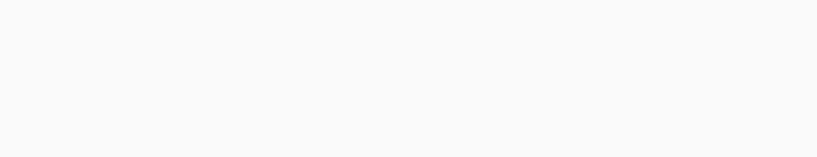
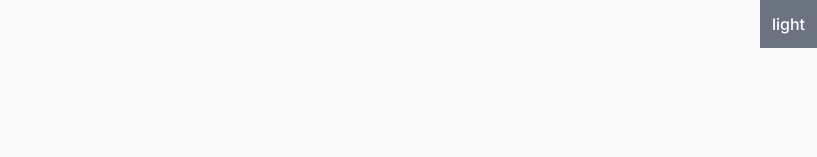
Before and after one commit to luandersonalvesdev/github-search, a Next.js app: page / in a window 1280 px wide. Shown: the top 157 px of the page, without its empty margins (463-1280 px from the left). Built offline with nearby package versions, Linux system fonts and the light colour scheme; grey boxes are pictures that could not be loaded.

Commit message:
feat: added dark mode

```diff
--- /dev/null
+++ b/app/components/DarkTheme.jsx
@@ -0,0 +1,32 @@
+'use client';
+
+import { useState } from 'react';
+
+export default function DarkTheme() {
+  const [theme, setTheme] = useState('light');
+
+  const toggleTheme = () => {
+    if (theme !== 'dark') {
+      document.documentElement.classList.add('dark');
+      setTheme('dark');
+      return;
+    }
+    document.documentElement.classList.remove('dark');
+    setTheme('light');
+  };
+
+  return (
+    <button
+      className="
+      p-3
+      absolute
+      top-0
+      right-0
+      text-white
+      bg-gray-500"
+      onClick={ toggleTheme }
+    >
+      { theme }
+    </button>
+  );
+}
--- a/app/layout.jsx
+++ b/app/layout.jsx
@@ -1,6 +1,7 @@
 import PropTypes from 'prop-types';
 import { GithubUserContextProvider } from './context/GithubUserContext';
 import { CurrentSearchContextProvider } from './context/CurrentSearchContext';
+import DarkTheme from './components/DarkTheme';
 import './globals.css';
 
 export const metadata = {
@@ -10,8 +11,9 @@ export const metadata = {
 
 export default function RootLayout({ children }) {
   return (
-    <html lang="en" className="bg-zinc-50">
-      <body>
+    <html lang="pt-br">
+      <body className="bg-zinc-50 dark:bg-zinc-900 relative duration-200">
+        <DarkTheme />
         <GithubUserContextProvider>
           <CurrentSearchContextProvider>
             {children}
--- a/tailwind.config.js
+++ b/tailwind.config.js
@@ -1,5 +1,6 @@
 /** @type {import('tailwindcss').Config} */
 module.exports = {
+  darkMode: 'class',
   content: [
     './app/**/*.{js,ts,jsx,tsx,mdx}',
   ],
```
